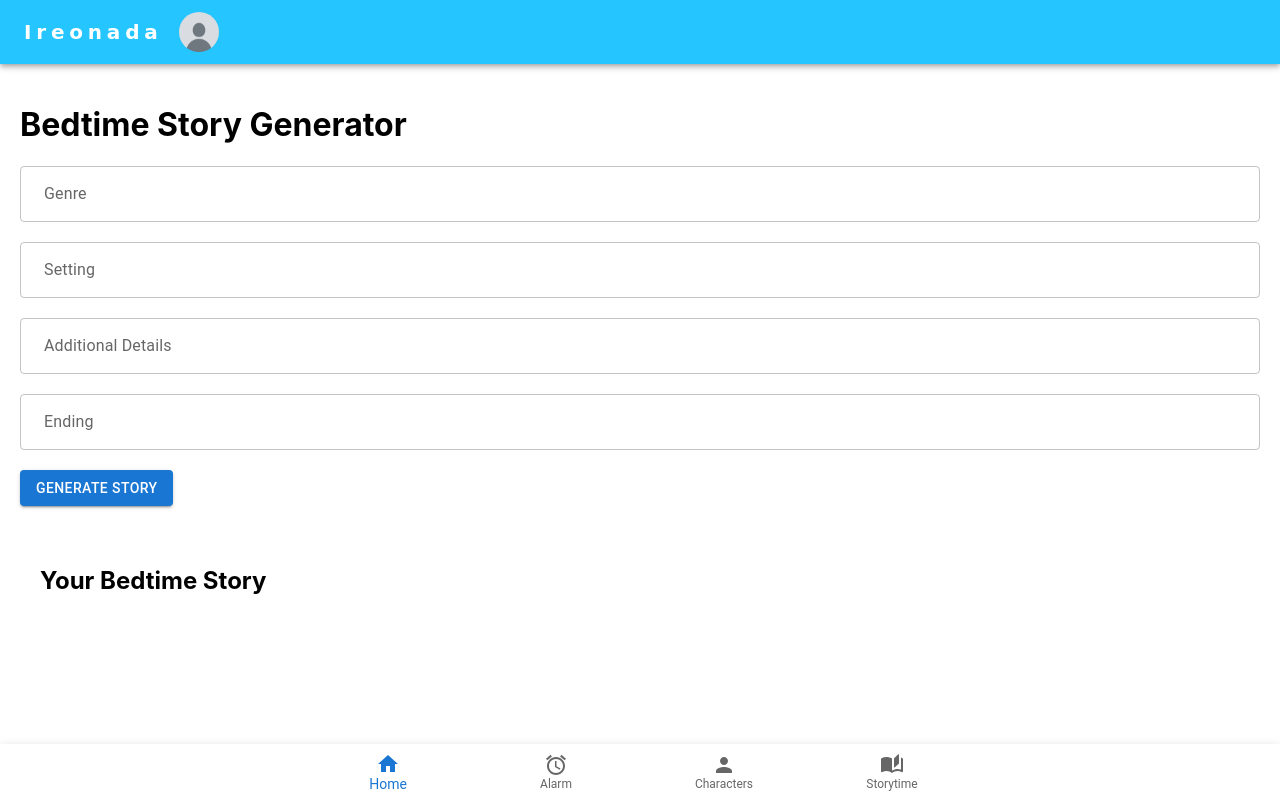
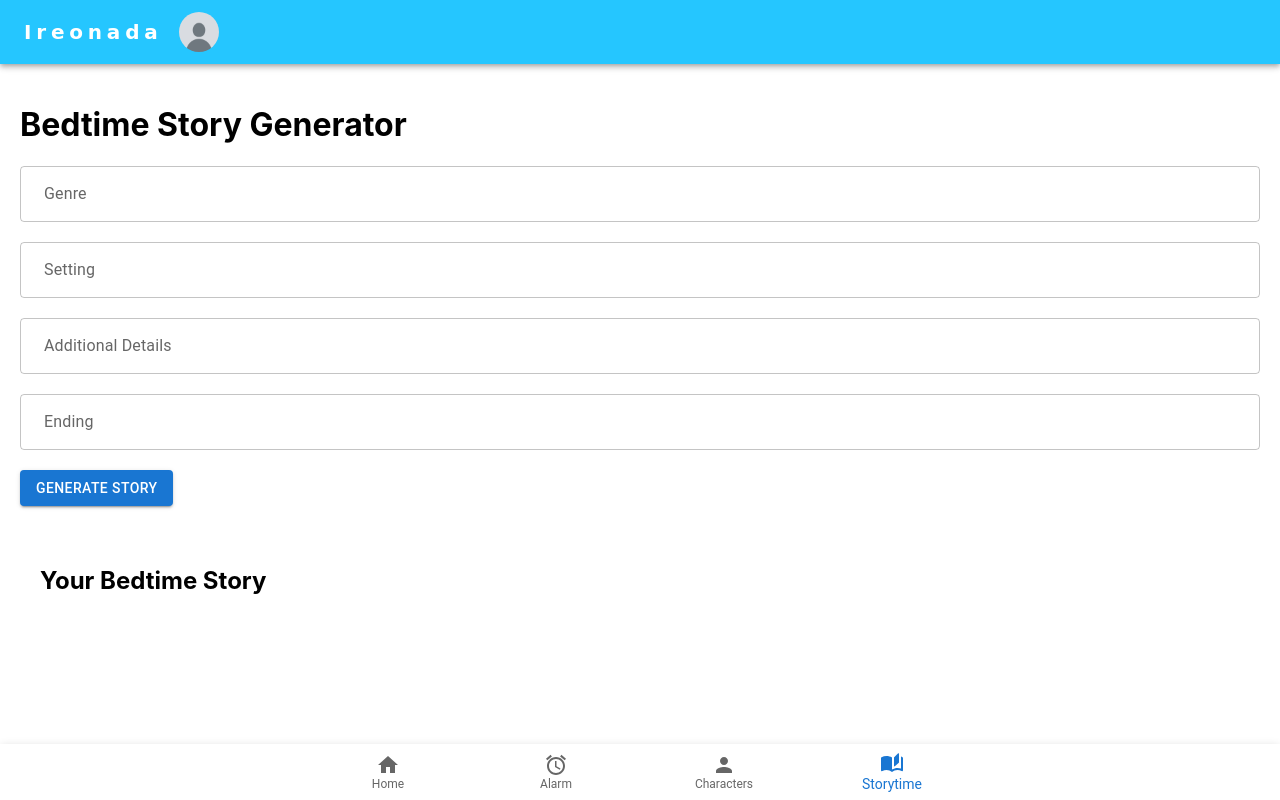
Before and after one commit to avlukas04/ireonada2, a React (Create React App) app in the folder sleep-app/: page /bedtime in a window 1280 px wide. Built offline with nearby package versions, Linux system fonts and the light colour scheme.

Commit message:
change story

```diff
--- a/sleep-app/src/components/overall/BottomIcons.js
+++ b/sleep-app/src/components/overall/BottomIcons.js
@@ -35,6 +35,8 @@ function BottomIcons() {
                 return 2
             case '/character5':
                 return 2
+            case '/bedtime':
+                return 3;
 
             default:
                 return 0;
```
